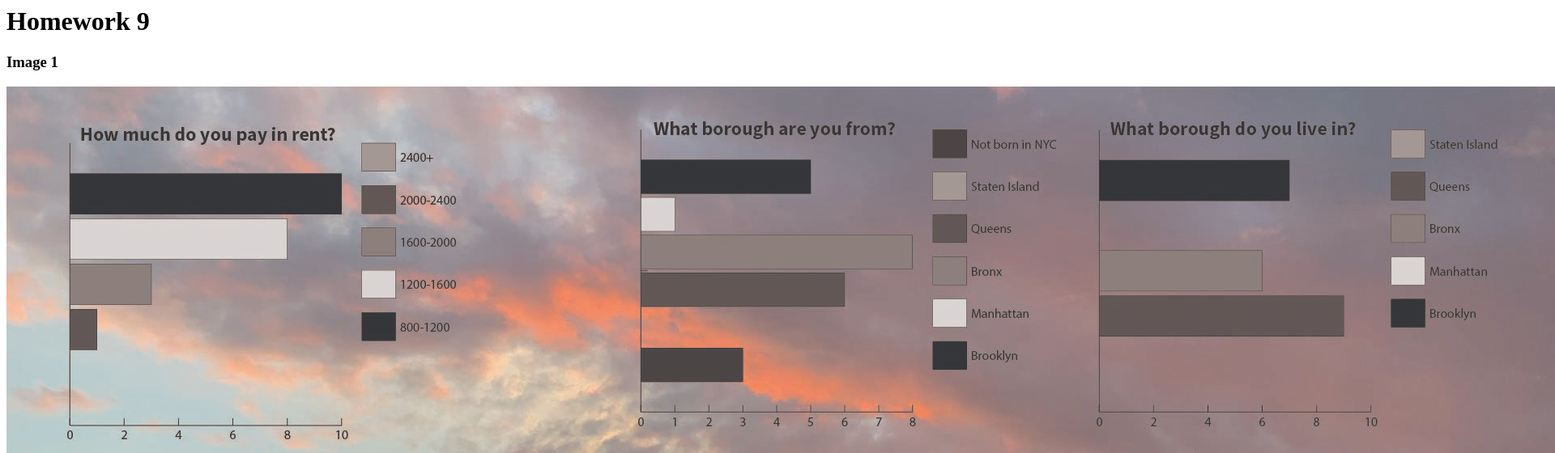
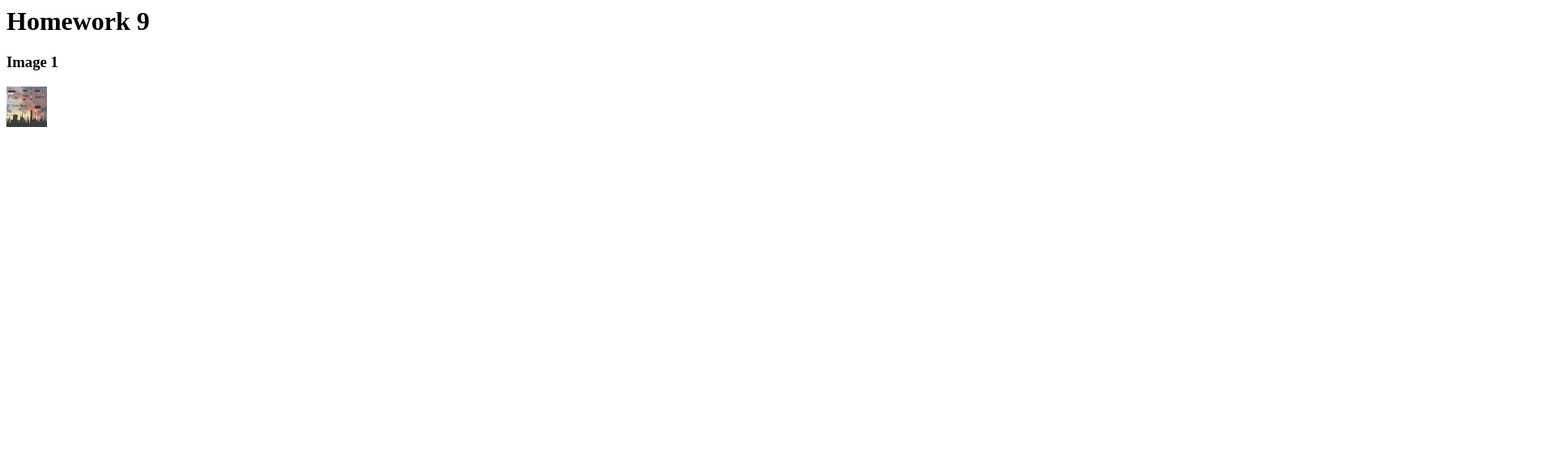
Before and after one commit to kaiwinston/Homework-9, a plain HTML site: page index.html in a window 1280 px wide. Shown: the top 560 px of the page at 81% size, 1920 px wide, since content can reach past the window. Drawn offline with Linux system fonts and the light colour scheme.

Commit message:
Update index.html

```diff
--- a/index.html
+++ b/index.html
@@ -6,7 +6,7 @@
 <h1>Homework 9</h1>
 <body>
 <h3>Image 1</h3>
-<img src="Untitled-2.jpg"
+<img src="Untitled-2.jpg" width="50" height="50"
 </body>
 </body>
 </head>
```
